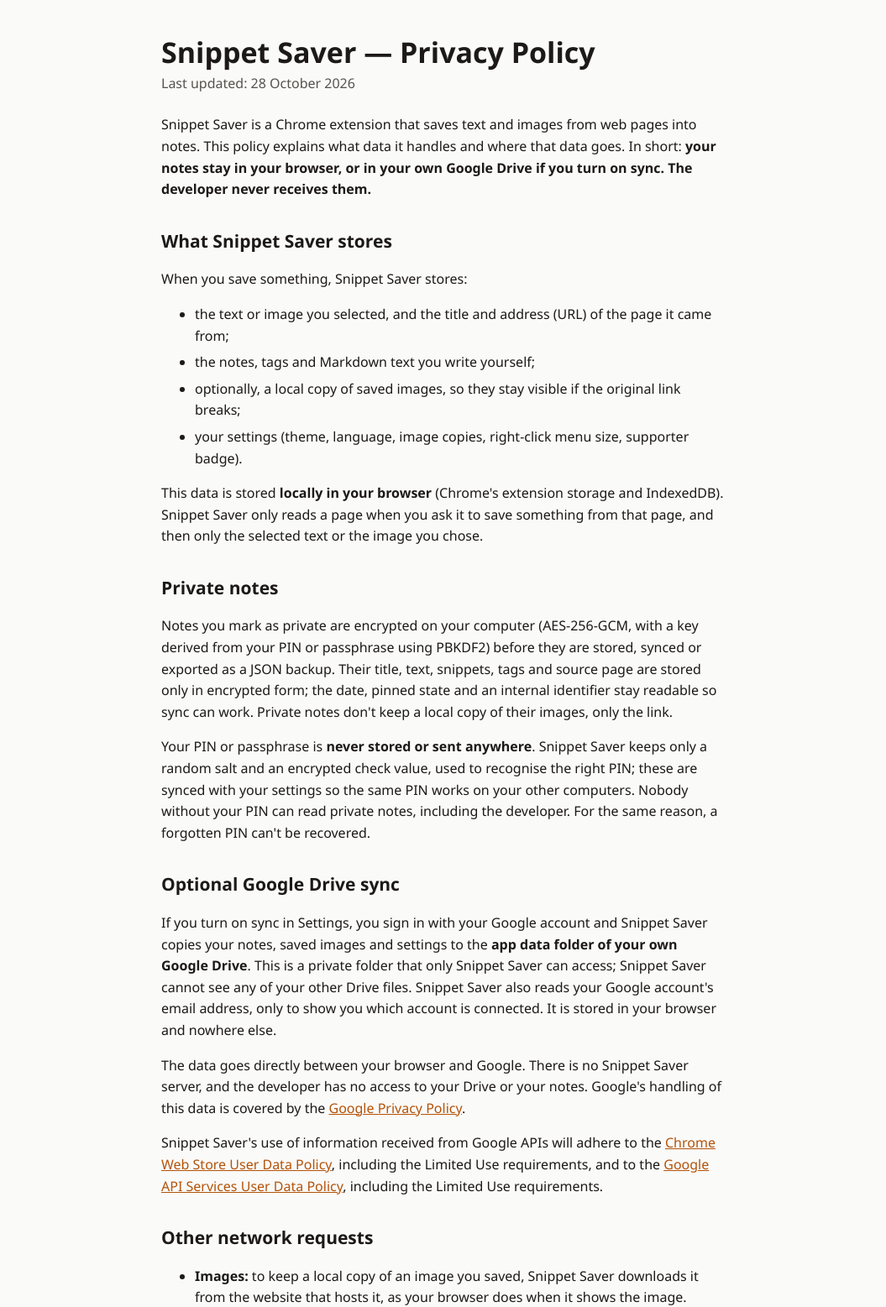
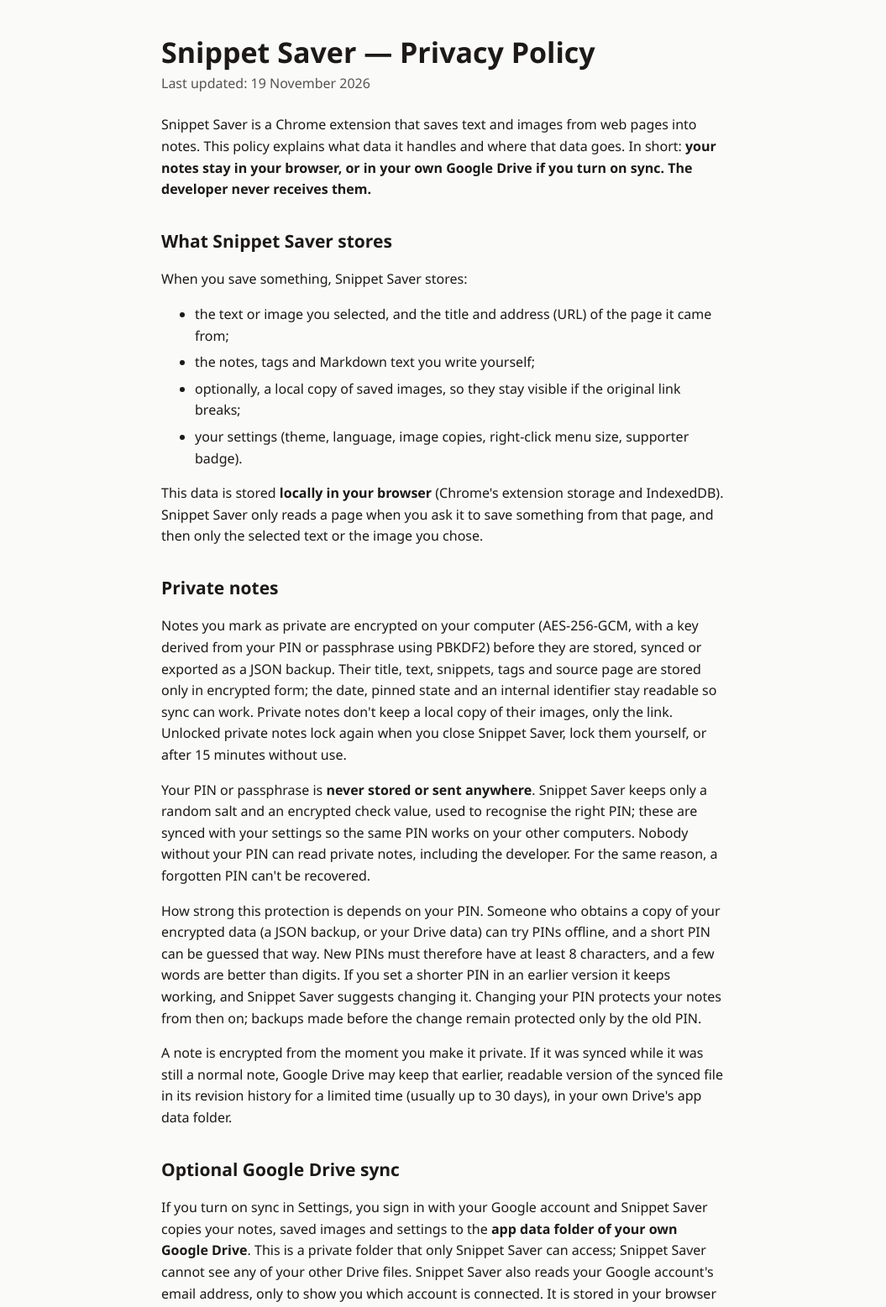
Before and after one commit to skimiforow/snippet-saver, a plain HTML site: page privacy.html in a window 1280 px wide. Shown: the part 54-1611 px from the top of the page at 84% size, without its empty margins (112-1167 px from the left). Drawn offline with Linux system fonts and the light colour scheme.

Commit message:
Privacy policy: PIN strength, Drive revisions, remote images, auto-lock
Private notes: protection depends on the PIN (offline guessing from a
backup or Drive copy), new PINs need 8+ characters while older shorter
ones keep working, earlier readable versions may remain in Drive's
revision history for a limited time, and unlocked notes lock again after
15 minutes without use. Other requests: images without a local copy load
from their original websites. Same text as store/privacy-policy.md.

Co-Authored-By: Claude Opus 5.5 <noreply@anthropic.com>

```diff
--- a/privacy.html
+++ b/privacy.html
@@ -20,7 +20,7 @@
   <!-- Same text as store/privacy-policy.md in the extension's repository: change both together. -->
   <main class="wrap doc">
     <h1>Snippet Saver — Privacy Policy</h1>
-    <p class="updated">Last updated: 28 October 2026</p>
+    <p class="updated">Last updated: 19 November 2026</p>
 
     <p>Snippet Saver is a Chrome extension that saves text and images from web pages into notes. This policy explains what data it handles and where that data goes. In short: <strong>your notes stay in your browser, or in your own Google Drive if you turn on sync. The developer never receives them.</strong></p>
 
@@ -35,8 +35,10 @@
     <p>This data is stored <strong>locally in your browser</strong> (Chrome's extension storage and IndexedDB). Snippet Saver only reads a page when you ask it to save something from that page, and then only the selected text or the image you chose.</p>
 
     <h2>Private notes</h2>
-    <p>Notes you mark as private are encrypted on your computer (AES-256-GCM, with a key derived from your PIN or passphrase using PBKDF2) before they are stored, synced or exported as a JSON backup. Their title, text, snippets, tags and source page are stored only in encrypted form; the date, pinned state and an internal identifier stay readable so sync can work. Private notes don't keep a local copy of their images, only the link.</p>
+    <p>Notes you mark as private are encrypted on your computer (AES-256-GCM, with a key derived from your PIN or passphrase using PBKDF2) before they are stored, synced or exported as a JSON backup. Their title, text, snippets, tags and source page are stored only in encrypted form; the date, pinned state and an internal identifier stay readable so sync can work. Private notes don't keep a local copy of their images, only the link. Unlocked private notes lock again when you close Snippet Saver, lock them yourself, or after 15 minutes without use.</p>
     <p>Your PIN or passphrase is <strong>never stored or sent anywhere</strong>. Snippet Saver keeps only a random salt and an encrypted check value, used to recognise the right PIN; these are synced with your settings so the same PIN works on your other computers. Nobody without your PIN can read private notes, including the developer. For the same reason, a forgotten PIN can't be recovered.</p>
+    <p>How strong this protection is depends on your PIN. Someone who obtains a copy of your encrypted data (a JSON backup, or your Drive data) can try PINs offline, and a short PIN can be guessed that way. New PINs must therefore have at least 8 characters, and a few words are better than digits. If you set a shorter PIN in an earlier version it keeps working, and Snippet Saver suggests changing it. Changing your PIN protects your notes from then on; backups made before the change remain protected only by the old PIN.</p>
+    <p>A note is encrypted from the moment you make it private. If it was synced while it was still a normal note, Google Drive may keep that earlier, readable version of the synced file in its revision history for a limited time (usually up to 30 days), in your own Drive's app data folder.</p>
 
     <h2>Optional Google Drive sync</h2>
     <p>If you turn on sync in Settings, you sign in with your Google account and Snippet Saver copies your notes, saved images and settings to the <strong>app data folder of your own Google Drive</strong>. This is a private folder that only Snippet Saver can access; Snippet Saver cannot see any of your other Drive files. Snippet Saver also reads your Google account's email address, only to show you which account is connected. It is stored in your browser and nowhere else.</p>
@@ -45,7 +47,7 @@
 
     <h2>Other network requests</h2>
     <ul>
-      <li><strong>Images:</strong> to keep a local copy of an image you saved, Snippet Saver downloads it from the website that hosts it, as your browser does when it shows the image.</li>
+      <li><strong>Images:</strong> to keep a local copy of an image you saved, Snippet Saver downloads it from the website that hosts it, as your browser does when it shows the image. Images in your notes that have no local copy (including images written into a note's Markdown) are loaded from their original websites when the note is displayed, so those websites see a normal image request from your browser.</li>
       <li><strong>Donations:</strong> the "Donate with PayPal" button in Settings opens PayPal's website in a new tab. Nothing is sent to PayPal unless you open that link, and Snippet Saver receives nothing from PayPal.</li>
     </ul>
     <p>Snippet Saver does not use analytics, advertising, tracking or any third-party scripts.</p>
```
